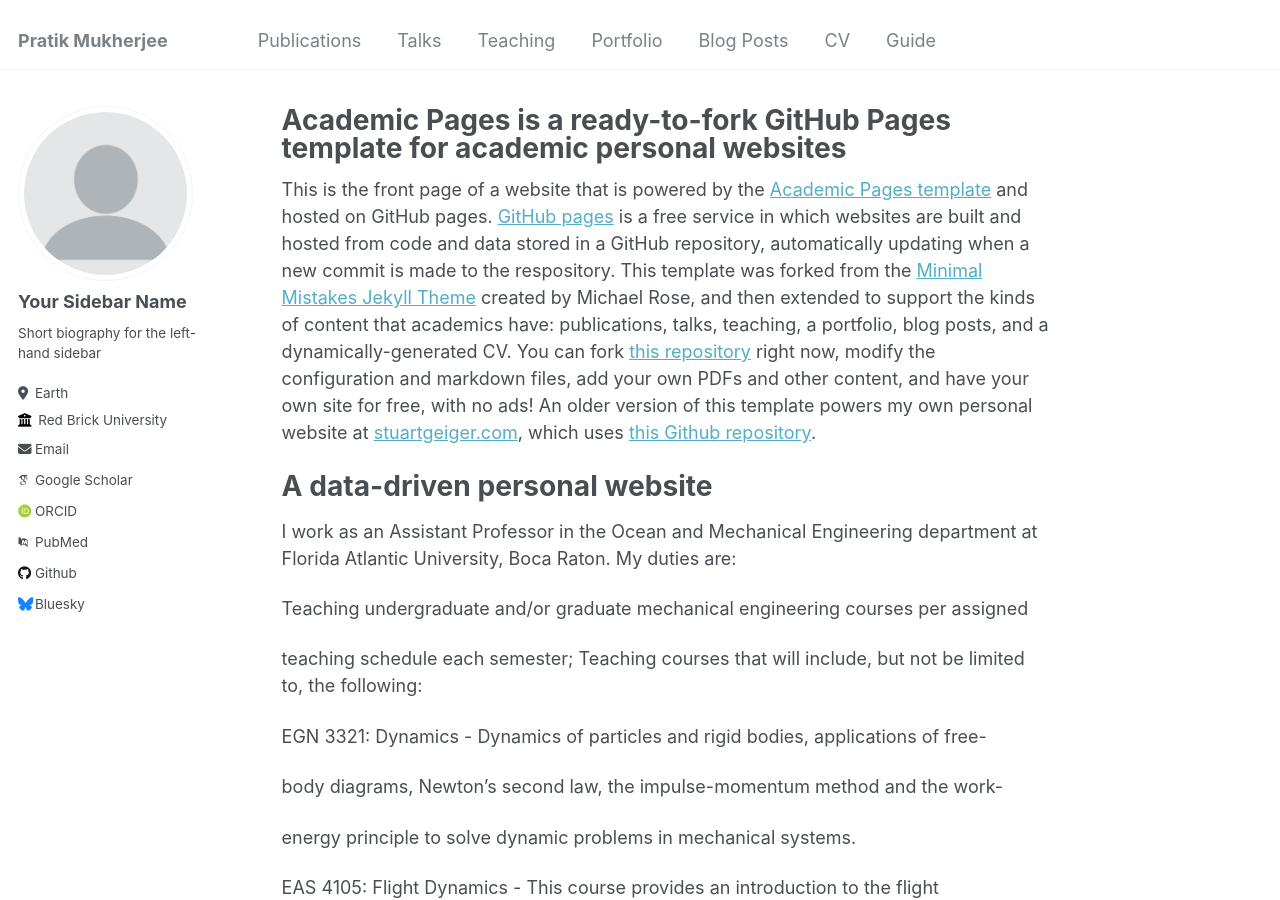
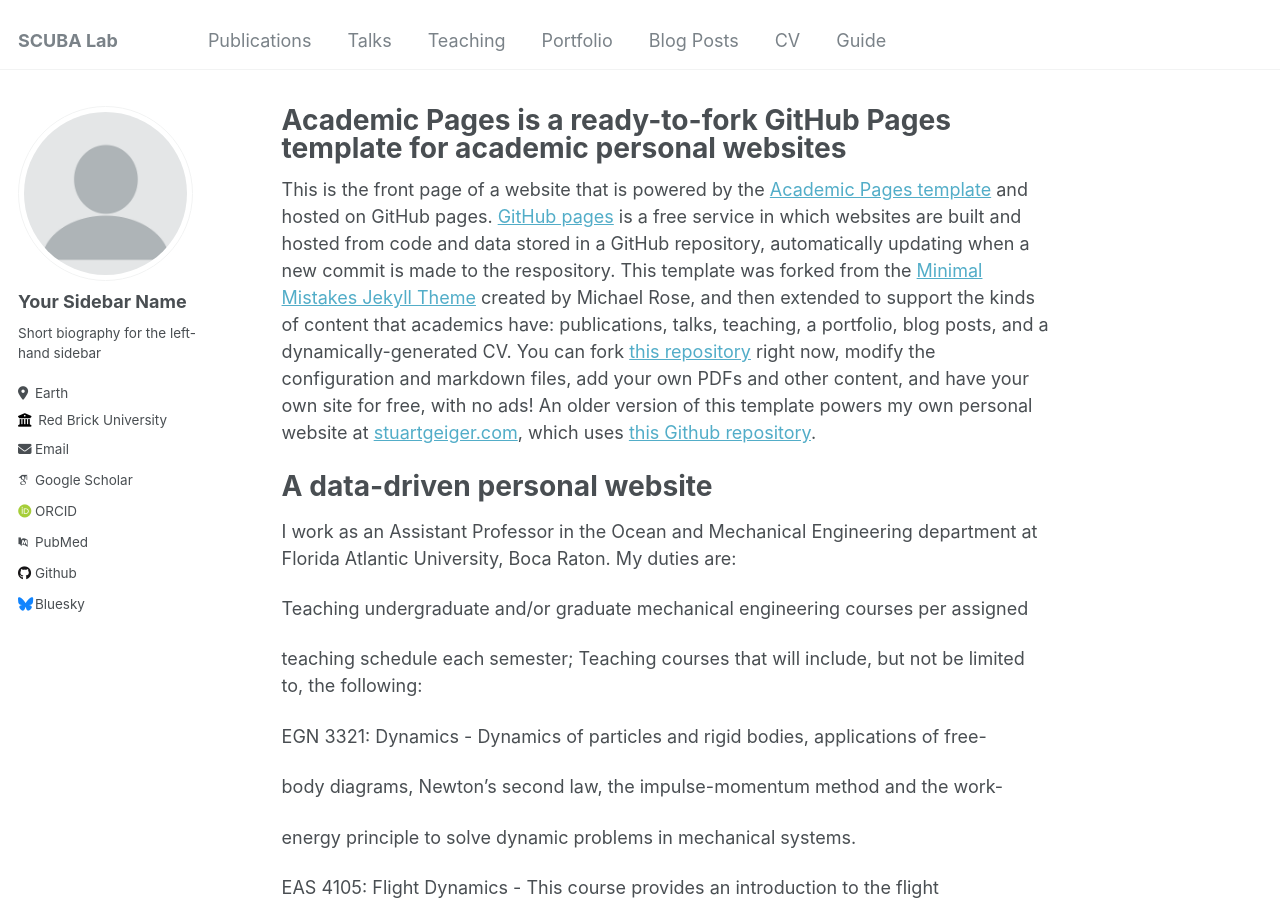
Before and after one commit to mukhe027/mukhe027.github.io, a Jekyll site: the page built from _pages/about.md, in a window 1280 px wide and 900 px high. Built offline with Jekyll 4.4.1, drawn with Linux system fonts in a browser that asks for light colours; some web fonts are replaced.

Commit message:
Update _config.yml

```diff
--- a/_config.yml
+++ b/_config.yml
@@ -8,7 +8,7 @@
 
 # Basic Site Settings
 locale                   : "en-US"
-title                    : "Pratik Mukherjee"
+title                    : "SCUBA Lab"
 title_separator          : "-"
 name                     : &name "Your Name"
 description              : &description "personal description"
```
